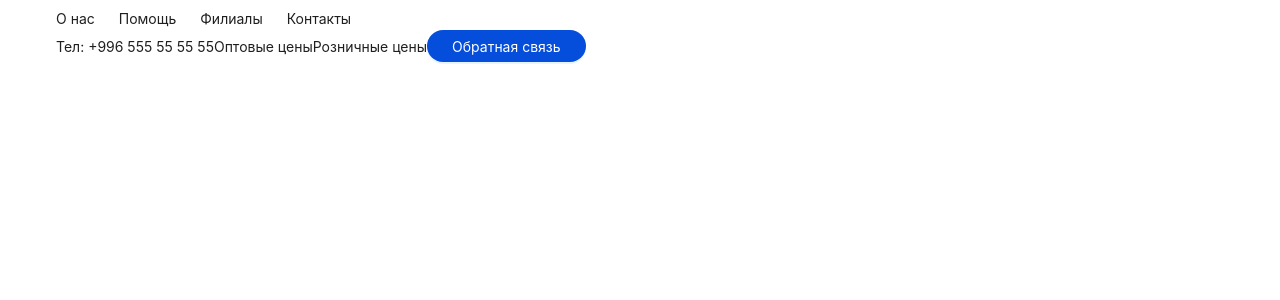
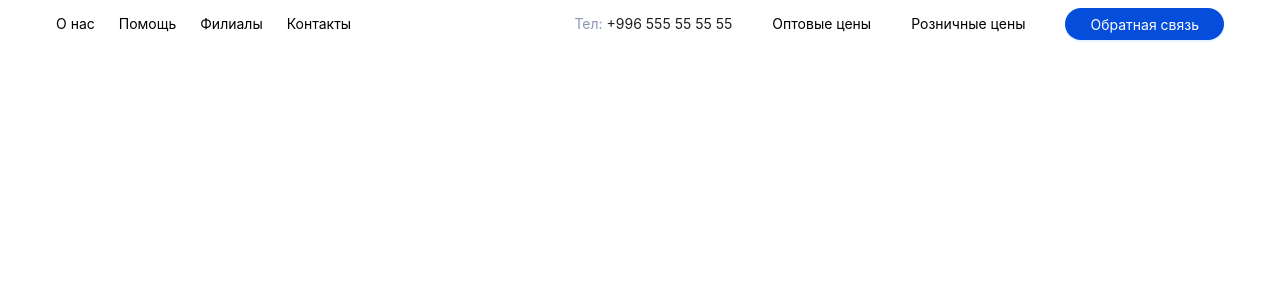
Before and after one commit to arnasir505/bimed, a React (Vite) app: page / in a window 1280 px wide. Shown: the top 300 px of the page. Built offline with nearby package versions, Linux system fonts and the light colour scheme; a web font is replaced by a local one.

Commit message:
Add seed token to links, add navigation

```diff
--- a/src/main.tsx
+++ b/src/main.tsx
@@ -10,6 +10,9 @@ createRoot(document.getElementById('root')!).render(
       theme={{
         token: {
           fontFamily: 'Inter',
+          colorLink: '#000000',
+          colorLinkHover: '#054EDB',
+          colorTextDisabled: '#8B96B1',
         },
         components: {
           Button: {
@@ -20,6 +23,7 @@ createRoot(document.getElementById('root')!).render(
             paddingBlock: 10,
             paddingInline: 24,
           },
+          Typography: {},
         },
       }}
       locale={ruRu}
--- a/src/widgets/header/headerTop/HeaderTop.tsx
+++ b/src/widgets/header/headerTop/HeaderTop.tsx
@@ -4,20 +4,26 @@ import { Button, Flex, Typography } from 'antd';
 const HeaderTop = () => {
   return (
     <Container>
-      <Flex gap={'24px'}>
-        <Text>О нас</Text>
-        <Text>Помощь</Text>
-        <Text>Филиалы</Text>
-        <Text>Контакты</Text>
+      <Flex justify='space-between' align='center'>
+        <Flex gap='24px'>
+          <Link>О нас</Link>
+          <Link>Помощь</Link>
+          <Link>Филиалы</Link>
+          <Link>Контакты</Link>
+        </Flex>
+        <Flex align='center' gap='40px'>
+          <Text>
+            <Text disabled>Тел:</Text> +996 555 55 55 55
+          </Text>
+          <Link>Оптовые цены</Link>
+          <Link>Розничные цены</Link>
+          <Button type='primary'>Обратная связь</Button>
+        </Flex>
       </Flex>
-      <Text>Тел: +996 555 55 55 55</Text>
-      <Text>Оптовые цены</Text>
-      <Text>Розничные цены</Text>
-      <Button type='primary'>Обратная связь</Button>
     </Container>
   );
 };
 
-const { Text } = Typography;
+const { Link, Text } = Typography;
 
 export default HeaderTop;
```
